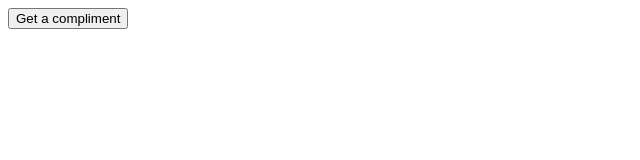
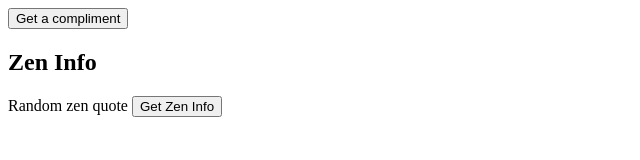
Before and after one commit to ntoliverapp/5-5-assessment, a plain HTML site: page client/index.html in a window 1280 px wide. Shown: the whole page, without its empty margins (0-640 px from the left). Drawn offline with nearby package versions, Linux system fonts and the light colour scheme.

Commit message:
client html

```diff
--- a/client/index.html
+++ b/client/index.html
@@ -5,6 +5,11 @@
   </head>
   <body class="container">
     <button id="complimentButton">Get a compliment</button>
+    <section>
+      <h1>Zen Info</h1>
+        <label class="hp-zen">Random zen quote</label>
+        <button class="char-btn">Get Zen Info</button>
+    </section>
 
     <script src="https://unpkg.com/axios/dist/axios.min.js"></script>
     <script>
@@ -16,5 +21,8 @@
             });
       };
     </script>
+
+    <script src="main.js"></script>
   </body>
+
 </html>
```
